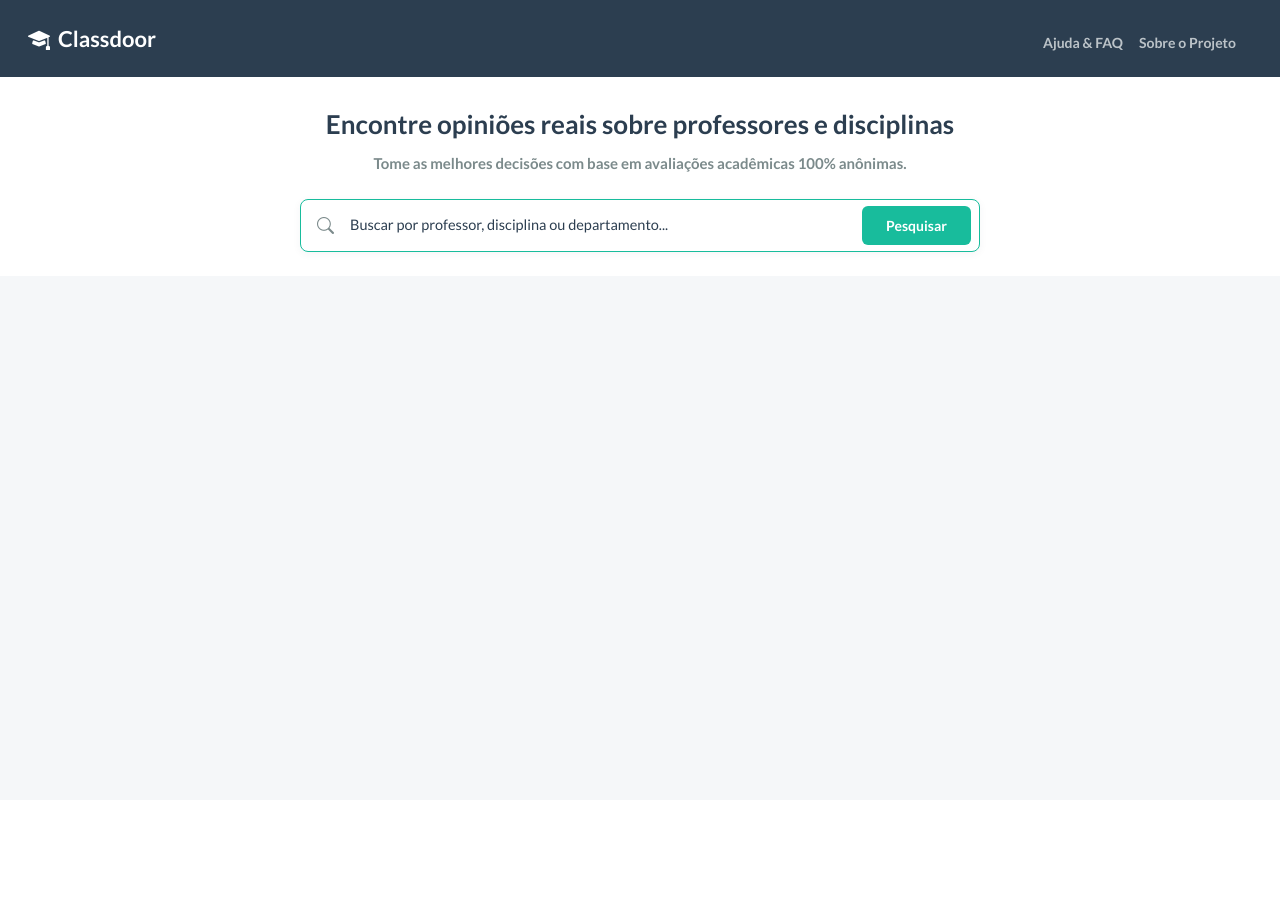
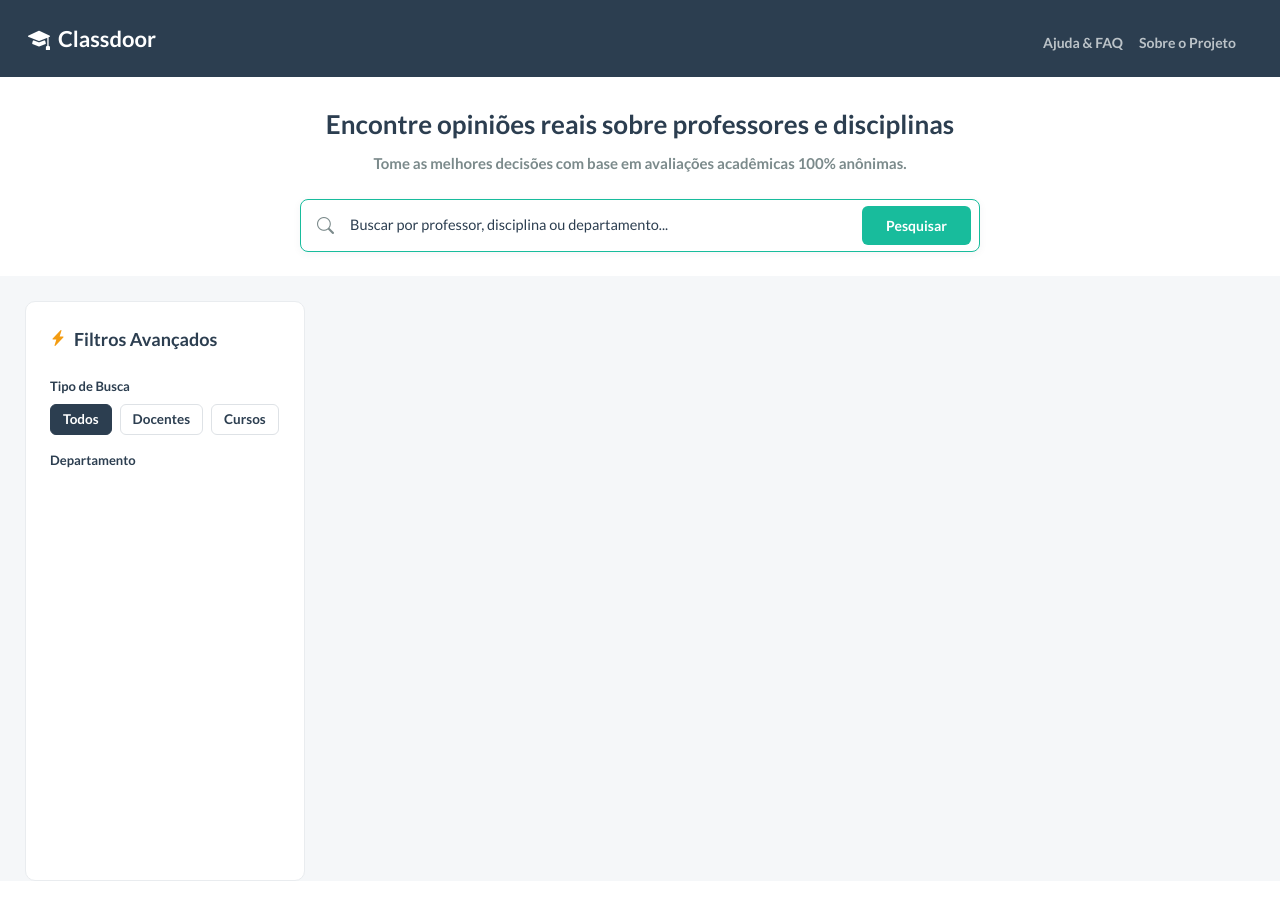
Before and after one commit to Gabriel-Aragao/classdoor-frontend, a React (Vite) app: page / in a window 1280 px wide. Before the commit the page ends 800 px from the top, so only its background shows below. Built offline with nearby package versions, Linux system fonts and the light colour scheme.

Commit message:
feat: criação do filter-card e do componente FilterButton

```diff
--- a/src/app/App.css
+++ b/src/app/App.css
@@ -305,3 +305,48 @@ h1 {
     font-size: 13.5px;
   }
 }
+
+.filter-card {
+  width: 280px;
+  height: 580px;
+  border: 1px solid #E9ECEF;
+  background-color: white;
+  margin: 25px;
+  border-radius: 10px;
+}
+
+.filter-btn {
+  background-color: #ffffff;
+  color: #2c3e50;
+  border: 1px solid #dee2e6;
+  border-radius: 6px;
+  padding: 5px 12px;
+  font-size: 13.5px;
+  font-weight: 600;
+  cursor: pointer;
+  transition: all 0.15s ease-in-out;
+  display: inline-flex;
+  align-items: center;
+  justify-content: center;
+  user-select: none;
+  white-space: nowrap;
+  line-height: 1.4;
+}
+
+.filter-btn:hover {
+  background-color: #ffffff;
+  border-color: #ced4da;
+  color: #2c3e50;
+}
+
+.filter-btn.active {
+  background-color: #2c3e50;
+  color: #ffffff;
+  border-color: #2c3e50;
+}
+
+.filter-btn.active:hover {
+  background-color: #1e2b37;
+  border-color: #1e2b37;
+  color: #ffffff;
+}
--- /dev/null
+++ b/src/components/FilterButton.jsx
@@ -0,0 +1,21 @@
+function FilterButton({
+  label,
+  isActive = false,
+  onClick,
+  className = '',
+  ...props
+}) {
+
+  return (
+    <button
+      type="button"
+      onClick={onClick}
+      className={`filter-btn ${isActive ? 'active' : ''} ${className}`.trim()}
+      {...props}
+    >
+      {label}
+    </button>
+  );
+}
+
+export default FilterButton;
--- a/src/features/auth/HomePage.jsx
+++ b/src/features/auth/HomePage.jsx
@@ -2,6 +2,7 @@ import { useState } from 'react';
 import { useNavigate } from 'react-router-dom';
 import Navbar from '../../components/layout/Navbar';
 import SearchBar from '../../components/SearchBar';
+import FilterButton from '../../components/FilterButton';
 import { authService } from '../../services/authService';
 
 function HomePage() {
@@ -9,10 +10,15 @@ function HomePage() {
   const _user = authService.getCurrentUser();
   const [query, setQuery] = useState('');
 
+  const [tipobusca, setTipoBusca] = useState('Todos');
+  const [departamento, setDepartamento] = useState('');
+  const [semestre, setSemestre] = useState('');
+  const [notaMinima, setNotaMinima] = useState('');
+
+
   const handleSearch = (searchTerm) => {
     if (!searchTerm?.trim()) return;
-    console.log('Pesquisando por:', searchTerm);
-    // Exemplo: navigate(`/busca?q=${encodeURIComponent(searchTerm.trim())}`);
+
   };
 
   return (
@@ -34,6 +40,38 @@ function HomePage() {
           className="mx-auto"
         />
       </div>
+
+      <div className="filter-card p-3">
+        <div className="d-flex gap-2 mb-3 p-2">
+          <i className="bi bi-lightning-charge-fill text-warning"></i>
+          <p className="fw-bold mb-0" style={{ fontSize: '18px', color: '#2C3E50' }}>
+            Filtros Avançados
+          </p>
+        </div>
+
+        <p className="fw-semibold mx-2 mb-2" style={{ fontSize: '13px', color: '#2C3E50' }}>Tipo de Busca</p>
+        <div className="d-flex gap-2 mx-2 mb-3">
+          <FilterButton
+            label="Todos"
+            isActive={tipobusca === 'Todos'}
+            onClick={() => setTipoBusca('Todos')}
+          />
+          <FilterButton
+            label="Docentes"
+            isActive={tipobusca === 'Docentes'}
+            onClick={() => setTipoBusca('Docentes')}
+          />
+          <FilterButton
+            label="Cursos"
+            isActive={tipobusca === 'Cursos'}
+            onClick={() => setTipoBusca('Cursos')}
+          />
+        </div>
+        <p className="fw-semibold mx-2 mb-2" style={{ fontSize: '13px', color: '#2C3E50' }}>Departamento</p>
+        <div className="d-flex gap-2 mx-2 mb-3">
+
+        </div>
+      </div>
     </div>
   );
 }
```
